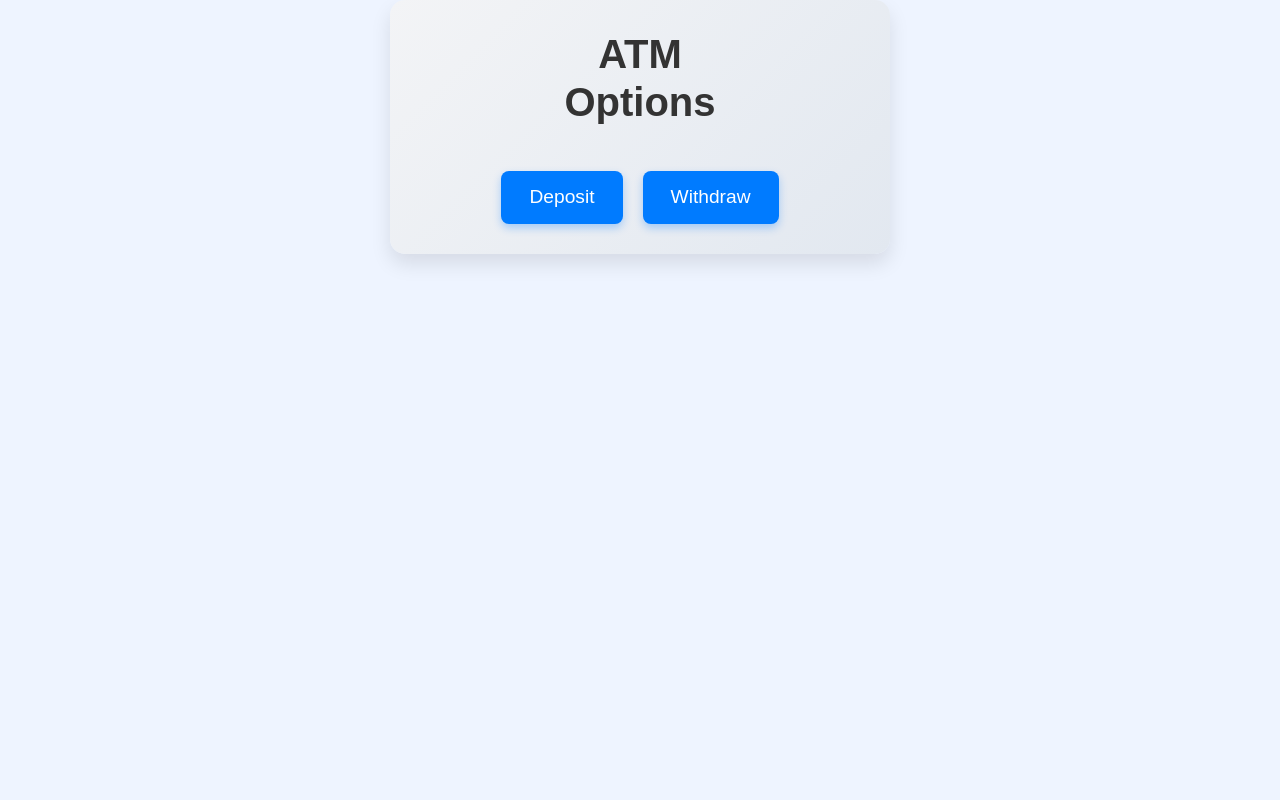
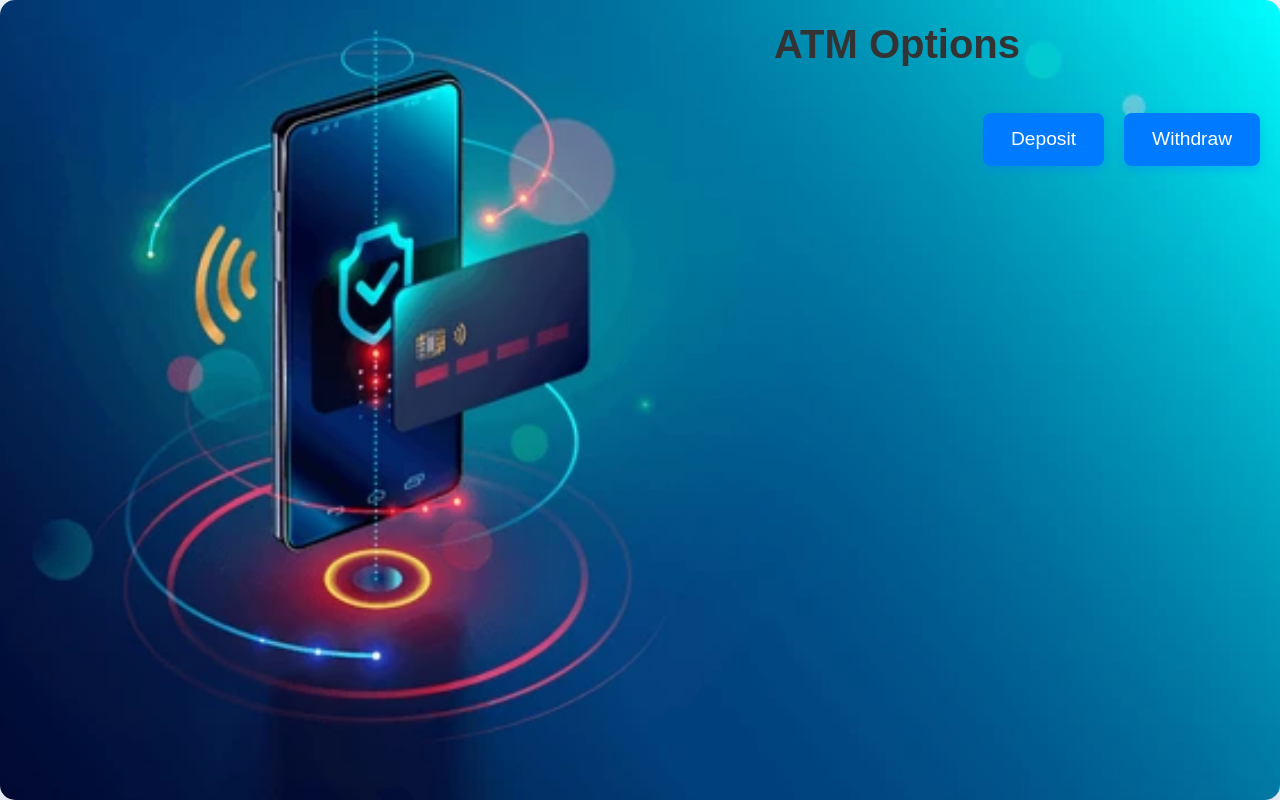
Before and after one commit to Kisara-k/bank-sys, a React (Create React App) app in the folder client/: page /atm in a window 1280 px wide. Built offline with nearby package versions, Linux system fonts and the light colour scheme.

Commit message:
Add background image to ATMProfile page

```diff
--- a/client/src/pages/ATMProfile.css
+++ b/client/src/pages/ATMProfile.css
@@ -24,6 +24,21 @@
     font-weight: 600;
     text-align: center;
     margin-right: 15rem;
+}
+#atm-page {
+    background-image: url('./img/ATM 1.webp'); /* Ensure the image path is correct */
+    background-size: cover; /* Make the image cover the container */
+    background-position: center; /* Center the background image */
+    background-repeat: no-repeat; /* Prevent the background image from repeating */
+
+    display: flex;
+    flex-direction: column; /* Stack children vertically */
+    align-items: flex-end; /* Align content to the right */
+    justify-content: flex-start; /* Align content to the top */
+    height: 100vh; /* Ensure the container covers the full viewport height */
+    min-width: 100vw; /* Ensure the container covers the full viewport width */
+    min-height: 100vh; /* Fallback to ensure it covers the full viewport */
+    padding: 20px; /* Add padding to the container */
 }
 
 /* Button Container */
--- a/client/src/pages/ATMProfile.js
+++ b/client/src/pages/ATMProfile.js
@@ -4,7 +4,7 @@ import './ATMProfile.css';
 
 const ATMProfile = () => {
     return (
-        <div className="atm-profile-container">
+        <div id="atm-page"  className="atm-profile-container">
             <header>
                 <h1 className="atm-profile-title">ATM Options</h1>
             </header>
```
